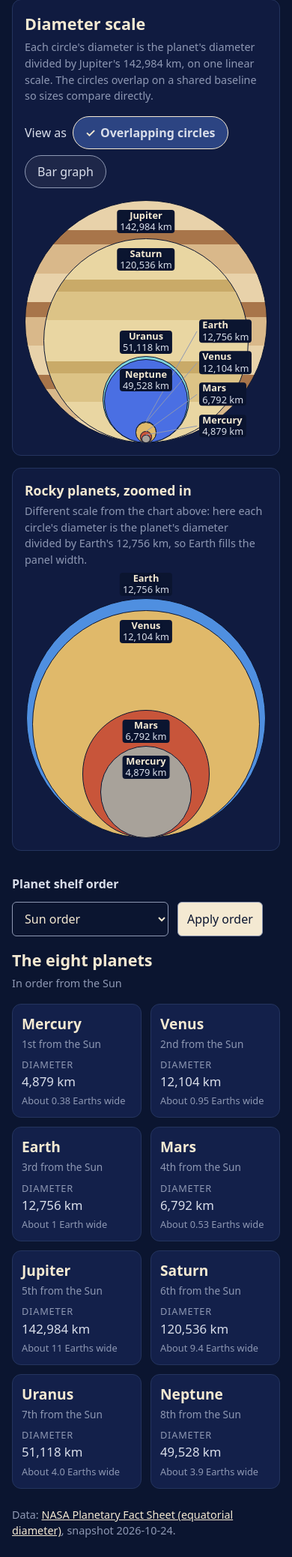
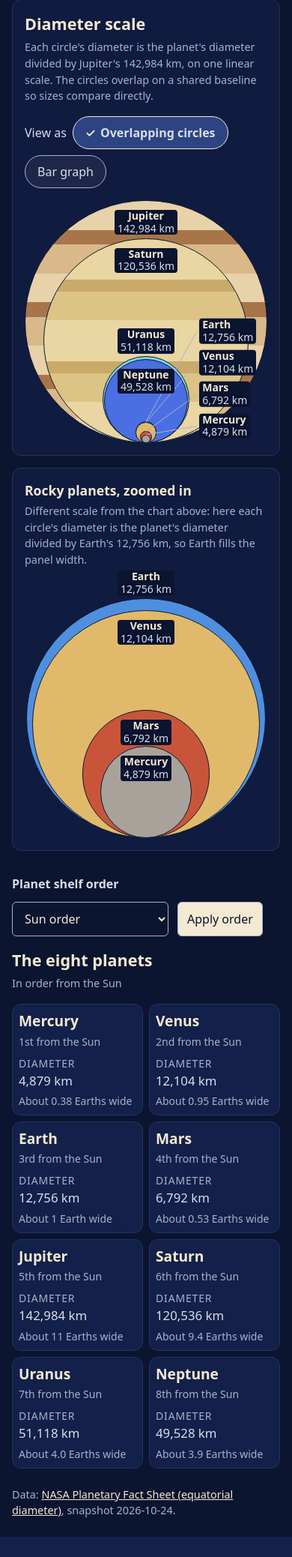
Before and after one commit to l33tfleet/loop-build-test, a FastAPI app: page / in a window 390 px wide. Shown: the part 2043-4120 px from the top of the page at 75% size. After the commit the page ends 4093 px from the top, so only its background shows below. Run offline with FastAPI, Linux system fonts and the light colour scheme.

Commit message:
Raise small chart labels and captions to 14px and lighten --muted
Every sub-14px font-size in arcade.css is now 0.875rem: card order, label
and phone earths captions, scale chart and rocky inset labels, and the quiz
.quiz-pick / .quiz-larger tags. The leader cap becomes min(0.875rem, 5cqi),
so labels on narrow frames still fit the 13% LEADER_STEP. --muted goes from
#8e98b3 to #a9b2cb: about 8.5:1 on --navy, and over 6:1 on the #101b40 and
#13204a panels.

At 14px, "About 0.38 Earths wide" no longer fit a 390px phone card, so the
phone override trims the shelf gap and card padding from 12px to 8px. That
gives 175px columns and a 157px inner width, and 320px stays one column.

Checked in Chromium at 1280x800 and 390x844: the 'Mercury 4,879 km' labels
and the card captions compute to 14px or more, and no .scale-label or
.inset-label boxes overlap.

The deleted rocky-inset test pinned font-size 0.8rem. With it gone,
itertools was unused in that file, so the import is removed too; ruff would
fail make check otherwise.

Supersedes: tests/regressions/test_rocky_inset.py::test_labels_do_not_overlap_at_390px — "raise the 0.8rem rules to at least 0.875rem (14px): ... the rocky inset labels"

Refs #96

Co-Authored-By: Claude Opus 5.5 <noreply@anthropic.com>

```diff
--- a/static/arcade.css
+++ b/static/arcade.css
@@ -1,4 +1,4 @@
-:root { --navy: #0b1530; --paper: #f4e9d2; --ink: #d9deea; --muted: #8e98b3; }
+:root { --navy: #0b1530; --paper: #f4e9d2; --ink: #d9deea; --muted: #a9b2cb; }
 * { box-sizing: border-box; }
 body { margin: 0; padding: 24px 16px; background: var(--navy); color: var(--ink);
        font: 16px/1.5 system-ui, -apple-system, "Segoe UI", sans-serif; }
@@ -12,8 +12,8 @@ h1 { margin: 0; color: var(--paper); font-size: 2.25rem; letter-spacing: 0.02em;
 .shelf { display: grid; grid-template-columns: repeat(auto-fill, minmax(min(100%, 200px), 1fr)); gap: 16px; }
 .planet-card { position: relative; padding: 16px; border: 1px solid #24345e; border-radius: 12px; background: #13204a; min-width: 0; }
 .planet-card h2 { margin: 0 0 2px; color: var(--paper); font-size: 1.35rem; }
-.planet-card .order { margin: 0 0 8px; color: var(--muted); font-size: 0.85rem; }
-.planet-card .label { margin: 0; color: var(--muted); font-size: 0.8rem; text-transform: uppercase; letter-spacing: 0.06em; }
+.planet-card .order { margin: 0 0 8px; color: var(--muted); font-size: 0.875rem; }
+.planet-card .label { margin: 0; color: var(--muted); font-size: 0.875rem; text-transform: uppercase; letter-spacing: 0.06em; }
 .planet-card .diameter { margin: 0; font-size: 1.15rem; font-variant-numeric: tabular-nums; }
 .planet-card .earths { margin: 4px 0 0; color: var(--muted); font-size: 0.9rem; }
 .source { max-width: 960px; margin: 24px auto 0; color: var(--muted); font-size: 0.9rem; overflow-wrap: anywhere; }
@@ -49,13 +49,14 @@ h1 { margin: 0; color: var(--paper); font-size: 2.25rem; letter-spacing: 0.02em;
 .shelf-note { margin: 0 0 16px; color: var(--muted); font-size: 0.9rem; }
 /* Cards keep a readable width on large screens. */
 .shelf { max-width: 960px; }
-/* Phones: two cards per row from ~376px up (390px gives 173px columns); 320px stays one column so text never wraps. */
+/* Phones: two cards per row from ~370px up (390px gives 175px columns); 320px stays one column so text never wraps.
+   The 8px gap and padding leave room for the 14px earths caption on one line. */
 @media (max-width: 420px) {
-  .shelf { grid-template-columns: repeat(auto-fill, minmax(min(100%, 165px), 1fr)); gap: 12px; }
-  .planet-card { padding: 12px; }
+  .shelf { grid-template-columns: repeat(auto-fill, minmax(min(100%, 165px), 1fr)); gap: 8px; }
+  .planet-card { padding: 8px; }
   .planet-card h2 { font-size: 1.2rem; }
   .planet-card .diameter { font-size: 1.05rem; }
-  .planet-card .earths { font-size: 0.8rem; }
+  .planet-card .earths { font-size: 0.875rem; }
 }
 
 /* Diameter scale: one linear axis, circle diameter = diameter / largest diameter of a shared square track. */
@@ -91,12 +92,12 @@ h1 { margin: 0; color: var(--paper); font-size: 2.25rem; letter-spacing: 0.02em;
              background: var(--planet-surface); }
 .scale-leader { position: absolute; inset: 0; width: 100%; height: 100%; z-index: 20; overflow: visible; stroke: var(--muted); stroke-width: 1; }
 .scale-label { position: absolute; z-index: 30; display: flex; flex-direction: column; line-height: 1.2;
-               font-size: 0.8rem; text-shadow: 0 0 3px var(--navy), 0 0 3px var(--navy); white-space: nowrap;
+               font-size: 0.875rem; text-shadow: 0 0 3px var(--navy), 0 0 3px var(--navy); white-space: nowrap;
                padding: 0 4px; border-radius: 4px; background: var(--navy); }
 .scale-label--inside { left: 50%; top: calc(100% - var(--y) + 4%); transform: translateX(-50%); align-items: center; }
 .scale-label--above { left: 50%; bottom: calc(var(--y) + 1%); transform: translateX(-50%); align-items: center; }
-/* Leader labels sit LEADER_STEP (13%) of the frame apart; capping the font at 5cqi keeps two lines (2.4em) under that gap. */
-.scale-label--leader { left: 72%; bottom: var(--y); transform: translateY(50%); font-size: min(0.8rem, 5cqi); }
+/* Leader labels sit LEADER_STEP (13%) of the frame apart; capping the 14px font at 5cqi keeps two lines (2.4em) under that gap on narrow frames. */
+.scale-label--leader { left: 72%; bottom: var(--y); transform: translateY(50%); font-size: min(0.875rem, 5cqi); }
 .scale-name { color: var(--paper); font-weight: 600; }
 .scale-value { font-variant-numeric: tabular-nums; }
 
@@ -136,7 +137,7 @@ main:has(#scale-view-bars:checked) .rocky-inset { display: none; }
 .inset-circle { display: block; aspect-ratio: 1; border: 1.5px solid var(--navy); border-radius: 50%;
                 background: var(--planet-surface); }
 .inset-label { position: absolute; z-index: 30; left: 50%; transform: translateX(-50%); display: flex;
-               flex-direction: column; align-items: center; line-height: 1.2; font-size: 0.8rem;
+               flex-direction: column; align-items: center; line-height: 1.2; font-size: 0.875rem;
                text-shadow: 0 0 3px var(--navy), 0 0 3px var(--navy); white-space: nowrap;
                padding: 0 4px; border-radius: 4px; background: var(--navy); }
 .inset-label--inside { top: calc(100% - var(--y) + 4%); }
@@ -183,10 +184,10 @@ main:has(#scale-view-bars:checked) .rocky-inset { display: none; }
 .planet-quiz button:disabled { background: #8a96b8; border-color: #8a96b8; cursor: default; }
 .planet-quiz button[aria-pressed="true"] { background: var(--paper); border: 3px solid #b3ceff; font-weight: 700; }
 .quiz-pick { margin-left: 6px; padding: 1px 6px; border-radius: 4px; background: var(--navy); color: var(--paper);
-             font-size: 0.8rem; font-weight: 600; }
+             font-size: 0.875rem; font-weight: 600; }
 /* Winner badge: navy text straight on the button fill (#8a96b8 disabled ≈ 6.1:1, paper ≈ 15:1), outlined so it reads without hue. */
 .quiz-larger { margin-left: 6px; padding: 0 6px; border: 2px solid var(--navy); border-radius: 4px; background: transparent;
-               color: var(--navy); font-size: 0.8rem; font-weight: 700; }
+               color: var(--navy); font-size: 0.875rem; font-weight: 700; }
 .planet-quiz :focus-visible { outline: 3px solid #b3ceff; outline-offset: 3px; }
 .quiz-answer { margin: 12px 0; padding: 12px 16px; background: var(--navy); border-radius: 8px; }
 .quiz-answer p { margin: 4px 0; }
```
Also changed, not shown: tests/regressions/test_readable_text_sizes.py (added, +90 -0 lines), tests/regressions/test_rocky_inset.py (+0 -19 lines).
